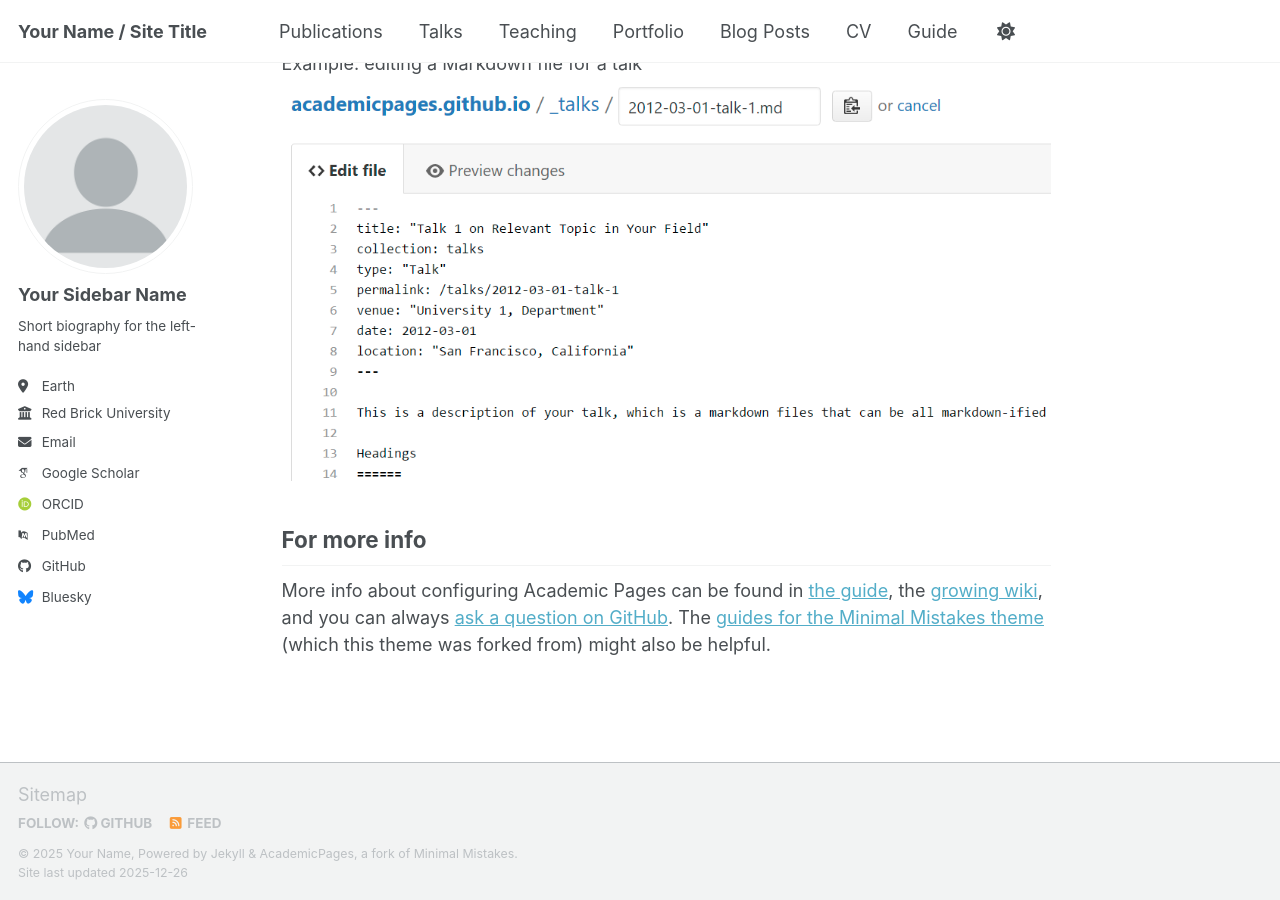
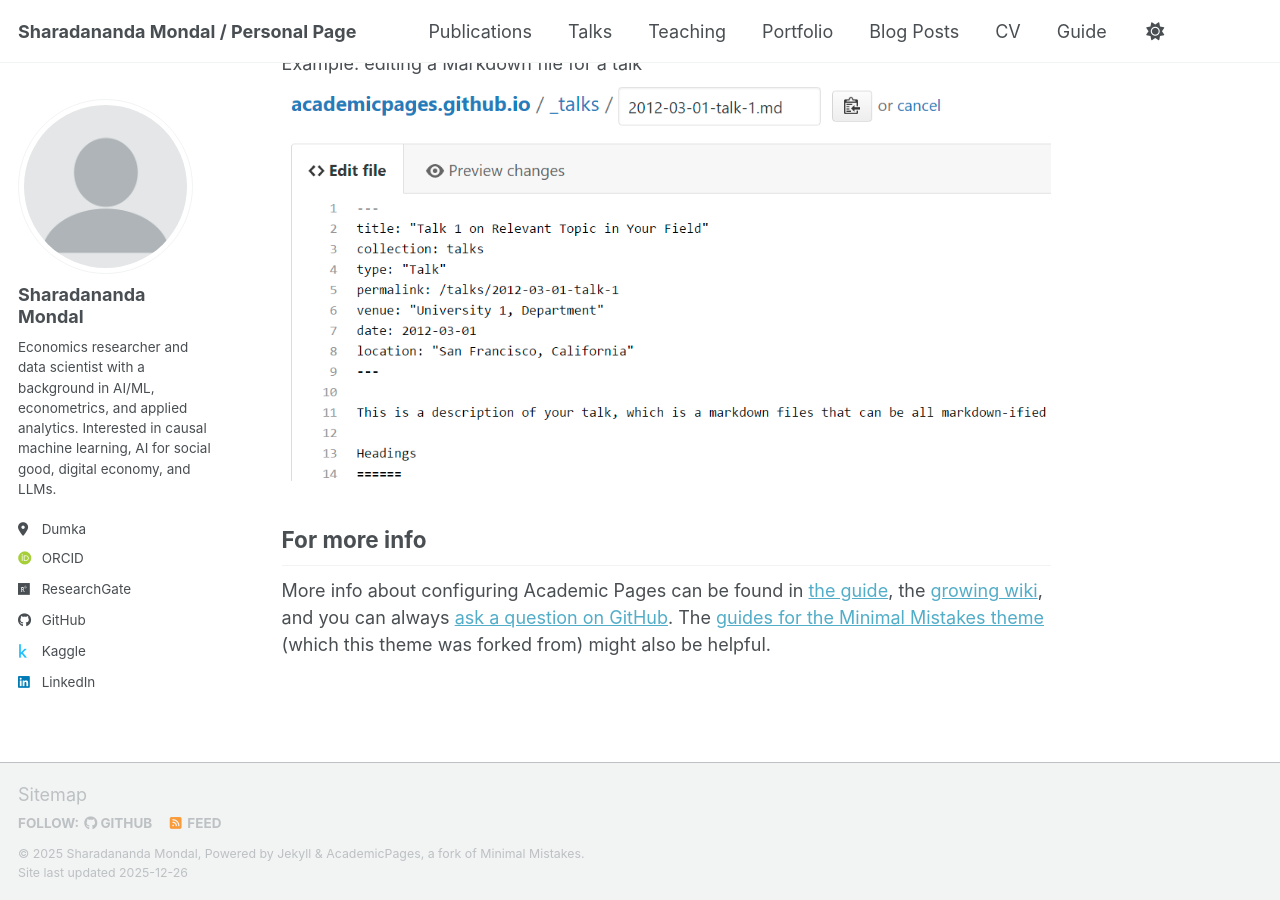
Before and after one commit to sharadananda/sharadananda.github.io, a Jekyll site: the page built from _pages/about.md, in a window 1280 px wide and 900 px high, scrolled down 2718 px. Built offline with Jekyll 4.4.1, drawn with Linux system fonts in a browser that asks for light colours; some web fonts are replaced; a script bundle is joined from its source files by our own code; library files that are not in the unit come from our copies.

Commit message:
Update _config.yml
added profile data

```diff
--- a/_config.yml
+++ b/_config.yml
@@ -9,14 +9,14 @@
 # Basic Site Settings
 locale                   : "en-US"
 site_theme               : "default" # the available themes options are "default", "air", "sunrise", "mint", "dirt" and "contrast"
-title                    : "Your Name / Site Title"
+title                    : "Sharadananda Mondal / Personal Page"
 title_separator          : "-"
-name                     : &name "Your Name"
-description              : &description "Your Name's academic portfolio"   # Update this with a general description of your site, this is the default if not overridden by a page
-url                      : https://academicpages.github.io # The base hostname & protocol for your site e.g. "https://[your GitHub username].github.io",
+name                     : &name "Sharadananda Mondal"
+description              : &description "Research Interest in Causal ML"   # Update this with a general description of your site, this is the default if not overridden by a page
+url                      : https://sharadananda.github.io # The base hostname & protocol for your site e.g. "https://[your GitHub username].github.io",
                                                            # or if you already have some other page hosted on Github then use "https://[your GitHub username].github.io/[Your Repo Name]"
 baseurl                  : "" # the subpath of your site, e.g. "/blog"
-repository               : "academicpages/academicpages.github.io"
+repository               : "sharadananda.github.io" #"academicpages/academicpages.github.io"
 
 # Site Author - The following control what appear as part of the author content on the side bar.
 #               If a field is blank the icon and link will not appear, otherwise it will be shown.
@@ -24,25 +24,25 @@ repository               : "academicpages/academicpages.github.io"
 author:
   # Biographic information
   avatar           : "profile.png"
-  name             : "Your Sidebar Name"
+  name             : "Sharadananda Mondal"
   pronouns         : # example: "she/her"
-  bio              : "Short biography for the left-hand sidebar"
-  location         : "Earth"
-  employer         : "Red Brick University"
+  bio              : "Economics researcher and data scientist with a background in AI/ML, econometrics, and applied analytics. Interested in causal machine learning, AI for social good, digital economy, and LLMs."
+  location         : "Dumka"
+  employer         : #"Red Brick University"
   uri              : # URL
-  email            : "none@example.org"
+  email            : #"none@example.org"
 
   # Academic websites
   academia         : # URL
   arxiv            : # URL - Update with the correct link to your profile
-  googlescholar    : "https://scholar.google.com/citations?user=PS_CX0AAAAAJ"
+  #googlescholar    : "https://scholar.google.com/citations?user=PS_CX0AAAAAJ"
   inspire-hep      : # URL
   impactstory      : # URL
-  orcid            : "https://orcid.org/yourorcidurl"
+  orcid            : "https://orcid.org/0009-0006-9410-0476"
   semantic         : # URL
   ssrn             : # URL
-  pubmed           : "https://www.ncbi.nlm.nih.gov/pubmed/?term=john+snow"
-  researchgate     : # URL
+  pubmed           : #"https://www.ncbi.nlm.nih.gov/pubmed/?term=john+snow"
+  researchgate     : "https://www.researchgate.net/profile/Sharadananda_Mondal"
   scopus           : # URL
   zotero           : # URL
 
@@ -51,13 +51,13 @@ author:
   bitbucket        : # Username - Update with your username on the site
   codepen          : # Username
   dribbble         : # Username
-  github           : "academicpages"
-  kaggle           : # Username
+  github           : "sharadananda"
+  kaggle           : "sharadananda"
   stackoverflow    : # User number or user number and name (i.e., use "1" or "1/jeff-atwood")
 
   # Social media
   artstation       : # Username
-  bluesky          : "bsky.app" # Replace this with you Bluesky username
+  #bluesky          : "bsky.app" # Replace this with you Bluesky username
   facebook         : # Username
   flickr           : # Username
   foursquare       : # Username
@@ -66,7 +66,7 @@ author:
   keybase          : # Username
   instagram        : # Username
   lastfm           : # Username
-  linkedin         : # Username
+  linkedin         : "sharadananda"
   mastodon         : # URL
   medium           : # URL
   pinterest        : # Username
```
